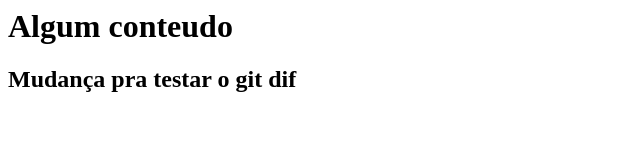
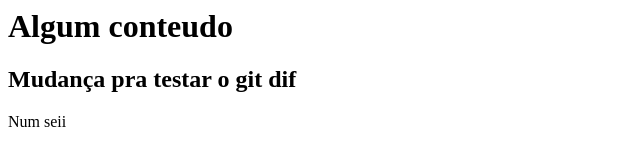
Before and after one commit to Furtado145/Comandos_Git, a plain HTML site: page index.html in a window 1280 px wide. Shown: the full height of the page, 0-640 px from the left. Drawn offline with Linux system fonts and the light colour scheme.

Commit message:
Novo teste X

```diff
--- a/index.html
+++ b/index.html
@@ -5,5 +5,7 @@
         <h1>Algum conteudo</h1>
         <h2>Mudança pra testar o git dif</h2>
 
+        <P>Num seii </P>
+
     </body>
 </head>
```
Also changed, not shown: 1 other file.
